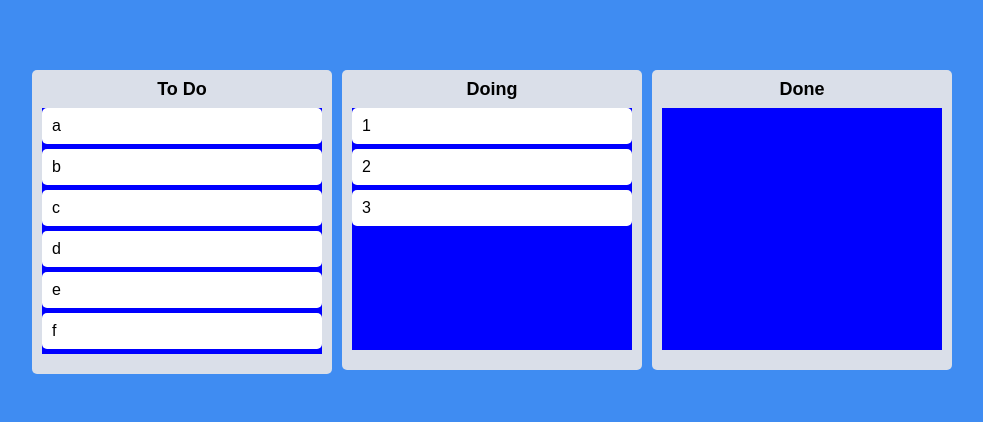
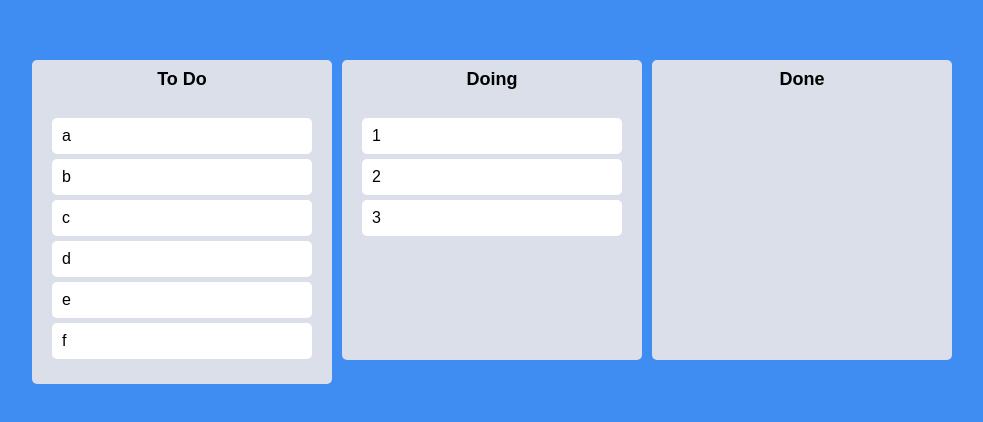
Before and after one commit to kkuyu/react-master-class-trello, a React (Create React App) app: page / in a window 1280 px wide. Shown: the part 178-600 px from the top of the page, without its empty margins (148-1131 px from the left). Built offline with nearby package versions, Linux system fonts and the light colour scheme; a web font is replaced by a local one.

Commit message:
Final Styles

```diff
--- a/src/Components/Board.tsx
+++ b/src/Components/Board.tsx
@@ -6,10 +6,11 @@
   display: flex;
   flex-direction: column;
   width: 300px;
-  padding: 10px 10px 20px;
+  padding-top: 10px;
   background-color: ${(props) => props.theme.boardColor};
   border-radius: 5px;
   min-height: 300px;
+  overflow: hidden;
 `;
 
 const Title = styled.h2`
@@ -25,8 +26,9 @@
 }
 
 const Area = styled.div<IAreaProps>`
-  background-color: ${(props) => (props.isDraggingOver ? "pink" : props.isDraggingFromThis ? "red" : "blue")};
+  background-color: ${(props) => (props.isDraggingOver ? "#dfe6e9" : props.isDraggingFromThis ? "#b2bec3" : "transparent")};
   flex-grow: 1;
+  padding: 20px;
   transition: background-color 0.3s ease-in-out;
 `;
 
--- a/src/Components/DraggableCard.tsx
+++ b/src/Components/DraggableCard.tsx
@@ -2,11 +2,12 @@
 import { Draggable } from "react-beautiful-dnd";
 import styled from "styled-components";
 
-const Card = styled.div`
+const Card = styled.div<{ isDragging: boolean }>`
   border-radius: 5px;
   margin-bottom: 5px;
-  padding: 10px 10px;
-  background-color: ${(props) => props.theme.cardColor};
+  padding: 10px;
+  background-color: ${(props) => (props.isDragging ? "#e4f2ff" : props.theme.cardColor)};
+  box-shadow: ${(props) => (props.isDragging ? "0px 2px 5px rgba(0, 0, 0, 0.05)" : "none")};
 `;
 
 interface IDraggableCardProps {
@@ -17,8 +18,8 @@
 function DraggableCard({ toDo, index }: IDraggableCardProps) {
   return (
     <Draggable key={toDo} draggableId={toDo} index={index}>
-      {(provided) => (
-        <Card ref={provided.innerRef} {...provided.dragHandleProps} {...provided.draggableProps}>
+      {(provided, snapshot) => (
+        <Card ref={provided.innerRef} isDragging={snapshot.isDragging} {...provided.dragHandleProps} {...provided.draggableProps}>
           {toDo}
         </Card>
       )}
```
